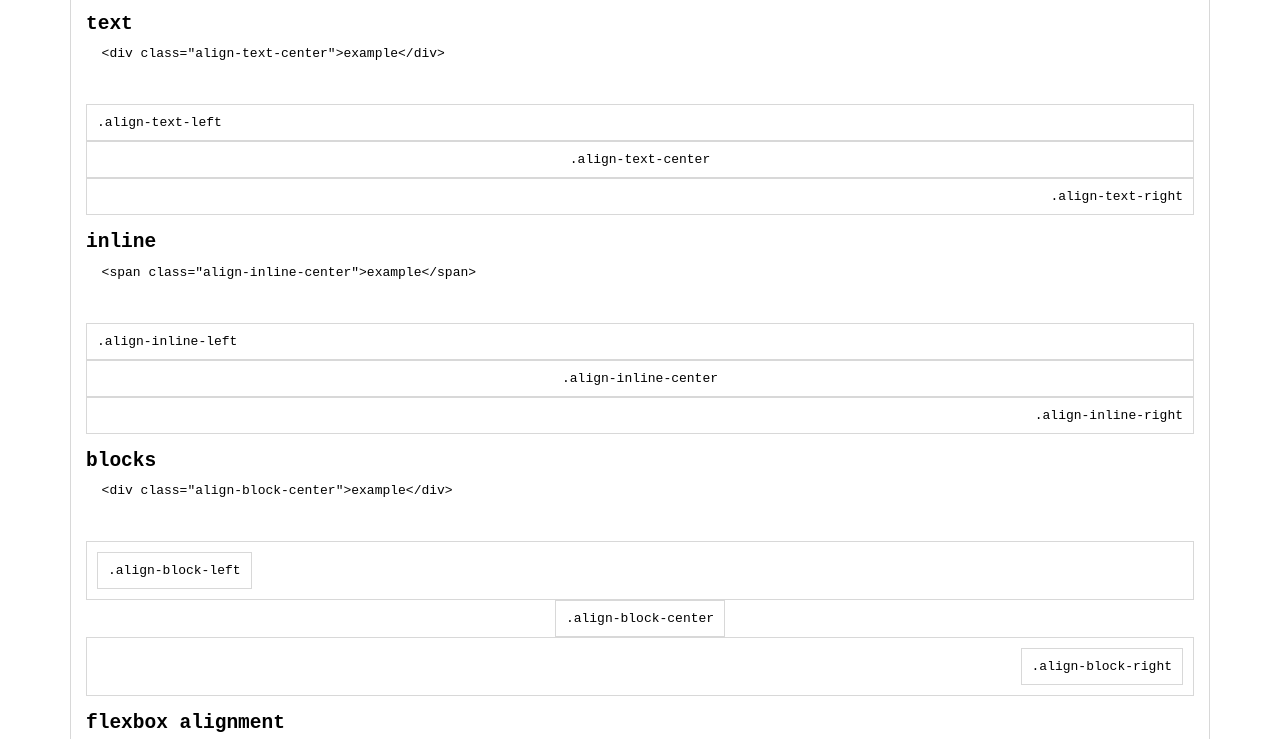
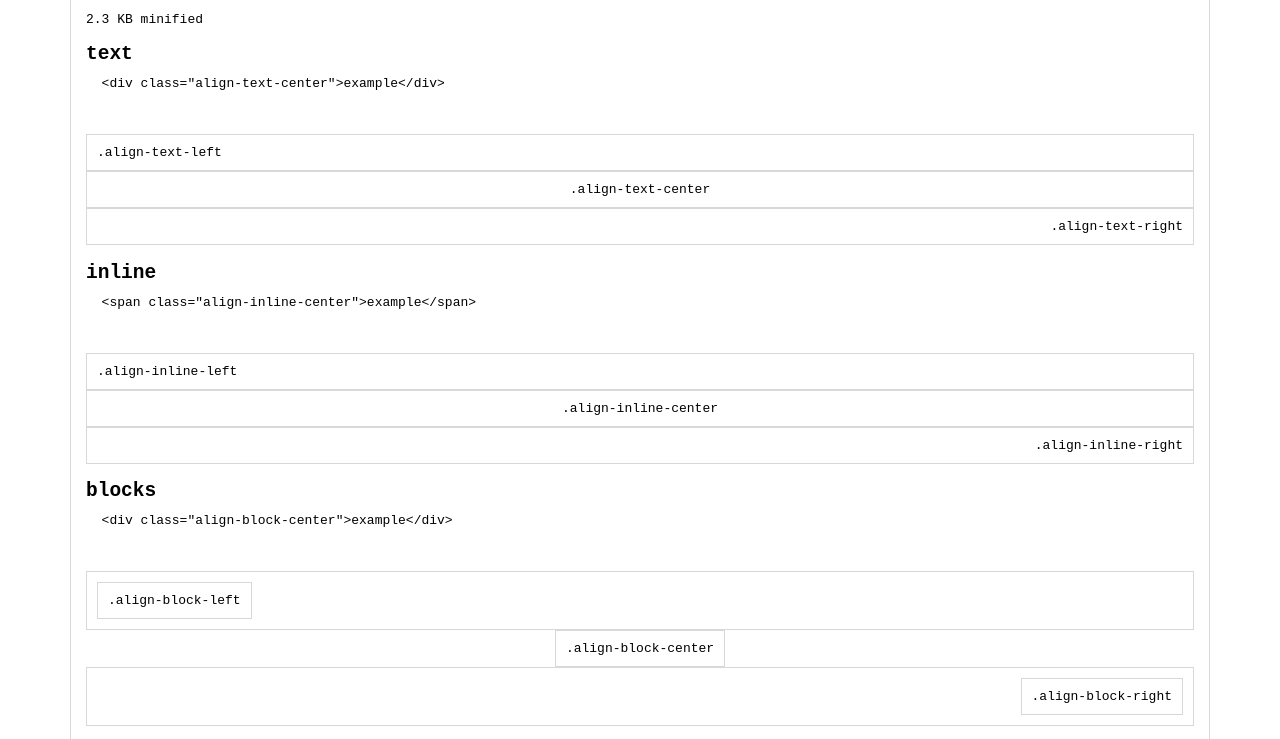
Before and after one commit to stuyam/align.css, a plain HTML site: page index.html in a window 1280 px wide. Shown: the part 105-844 px from the top of the page. Drawn offline with Linux system fonts and the light colour scheme.

Commit message:
Added minified file size

```diff
--- a/index.html
+++ b/index.html
@@ -31,6 +31,7 @@ pre{
 <div class="container">
   <h1>align.css</h1>
   <h3 style="font-weight:500;">Simple Alignment on the Web</h3>
+  <p>2.3 KB minified</p>
 
   <h2>text</h2>
   <pre>
```
